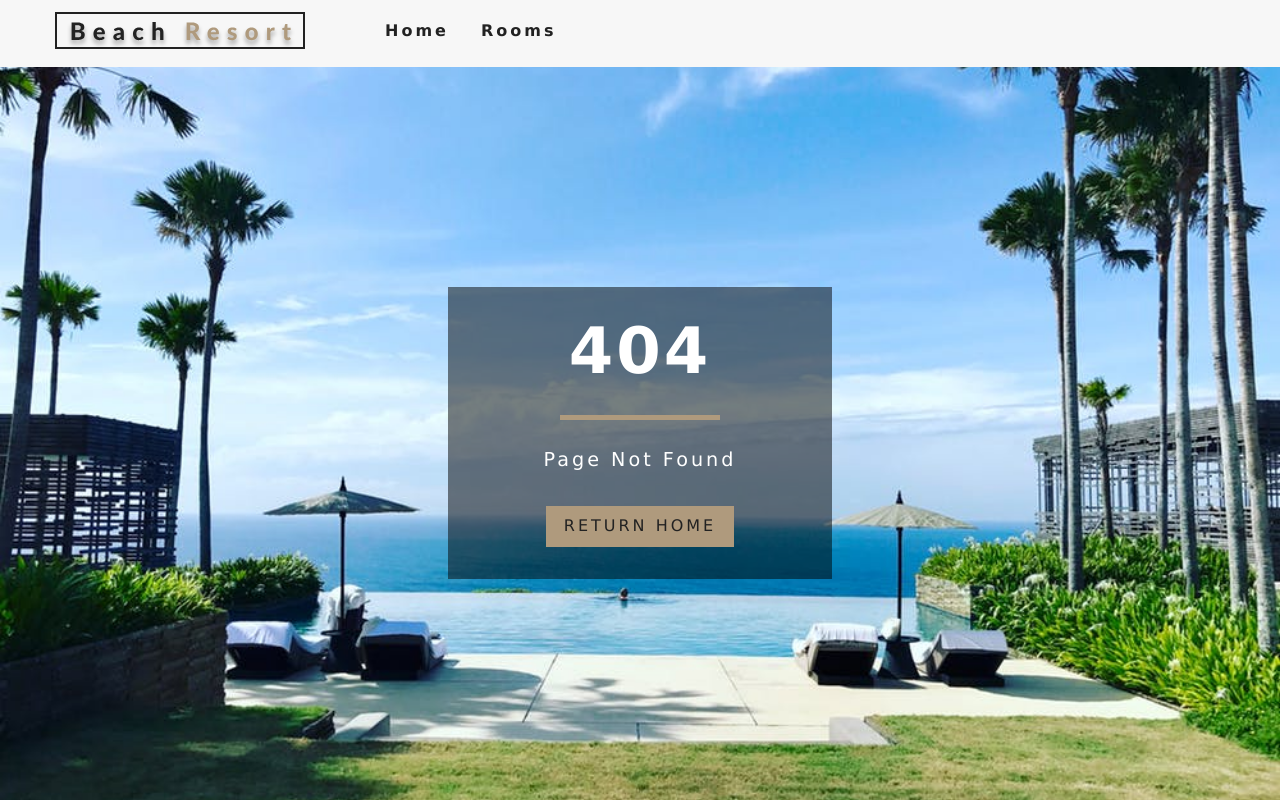
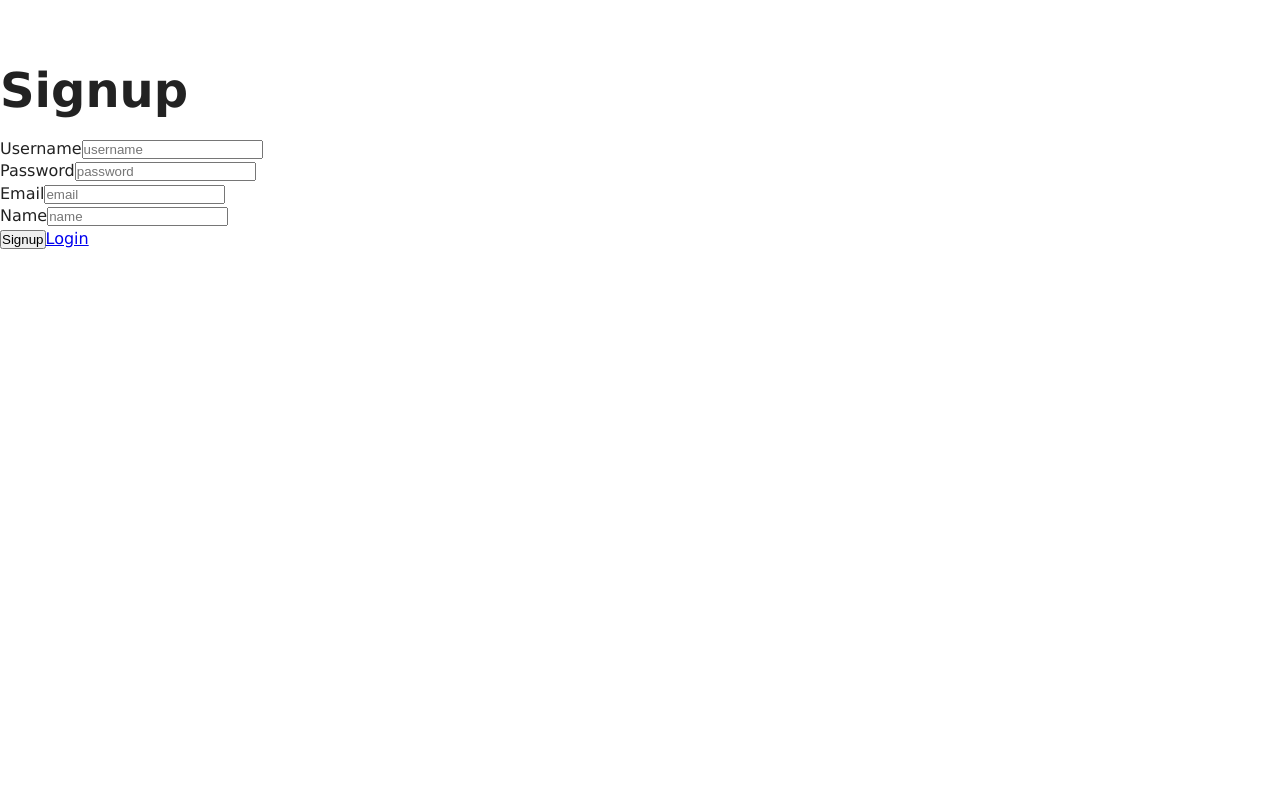
Before and after one commit to liman-collab/resort-demo, a React (Create React App) app: page /signup in a window 1280 px wide. Before the commit this address had no page. Built offline with nearby package versions, Linux system fonts and the light colour scheme.

Commit message:
some changes

```diff
--- a/src/App.css
+++ b/src/App.css
@@ -519,3 +519,6 @@ h6 {
 .login-txt{
 background-color:red
 } */
+.logout-button{
+  border-radius: 15
+}
--- a/src/App.js
+++ b/src/App.js
@@ -6,7 +6,7 @@ import Rooms from './pages/Rooms';
 import SingleRoom from './pages/SingleRoom';
 import Error from './pages/Error';
 import Login from './pages/Login';
-
+import Signup from './pages/Signup';
 import { Route, Switch } from 'react-router-dom';
 
 
@@ -15,15 +15,17 @@ import Navbar from './components/Navbar';
 function App() {
   return (
     <>
-      <Navbar />
+
       <Switch>
+        <Route exact path='/login' component={Login} />
+        <Route exact path='/signup' component={Signup} />
         <Route exact path='/' component={Home} />
         <Route exact path='/rooms' component={Rooms} />
         <Route exact path='/rooms/:slug' component={SingleRoom} />
         <Route component={Error} />
 
       </Switch>
-      {/* <Login /> */}
+
     </>
   );
 }
--- a/src/components/Navbar.js
+++ b/src/components/Navbar.js
@@ -4,17 +4,27 @@ import { FaAlignRight } from 'react-icons/fa'
 import { Link } from 'react-router-dom'
 
 
+class Navbar extends Component {
+    constructor(props) {
+        super(props);
+        this.state = {
+            //redirect: false,
+            isOpen: false
+        }
+        this.logout = this.logout.bind(this)
+    }
 
-export default class Navbar extends Component {
-    state = {
-        isOpen: false,
-    }
     handleToogle = () => {
         this.setState({
             isOpen: !this.state.isOpen
         })
     }
 
+    logout() {
+        sessionStorage.setItem("userData", '');
+        sessionStorage.clear();
+        this.setState({ redirect: true })
+    }
     render() {
         return (
             <nav className="navbar">
@@ -34,9 +44,13 @@ export default class Navbar extends Component {
                         <li>
                             <Link to="/rooms">Rooms</Link>
                         </li>
+                        <li>
+                            <button className="logout-button" type="button" onClick={this.logout}>Logout</button>
+                        </li>
                     </ul>
                 </div>
             </nav>
         )
     }
 }
+export default Navbar
--- a/src/pages/Error.js
+++ b/src/pages/Error.js
@@ -1,14 +1,38 @@
-import React from 'react'
+import React, { Component } from 'react'
 import Hero from '../components/Hero'
 import Banner from '../components/Banner'
 import { Link } from 'react-router-dom'
+import Navbar from '../components/Navbar'
+import { Redirect } from 'react-router-dom'
+class Error extends Component {
+    constructor(props) {
+        super(props);
+        this.state = {
+            redirect: false
+        }
 
-export default function Error() {
+    }
+    componentWillMount() {
+        if (sessionStorage.getItem('userData')) {
+
+        } else {
+            this.setState({ redirect: true })
+        }
+    }
+    render() {
+        if (this.state.redirect) {
+            return (<Redirect to={'/login'} />)
+        }
         return (
+            <>
+                <Navbar />
                 <Hero>
                     <Banner title="404" subtitle="Page not found">
                         <Link to='/' className="btn-primary">Return Home</Link>
                     </Banner>
                 </Hero>
+            </>
         )
     }
+}
+export default Error
--- a/src/pages/Home.js
+++ b/src/pages/Home.js
@@ -1,13 +1,38 @@
-import React from 'react'
+import React, { Component } from 'react'
 import Hero from '../components/Hero'
 import Banner from '../components/Banner'
 import { Link } from 'react-router-dom'
 import Services from '../components/Services'
 import FeaturedRooms from '../components/FeaturedRooms'
+import { Redirect } from 'react-router-dom'
+import Navbar from '../components/Navbar'
 
-export default function Home() {
+class Home extends Component {
+    constructor(props) {
+        super(props);
+        this.state = {
+            redirect: false
+        }
+
+    }
+
+    componentWillMount() {
+        if (sessionStorage.getItem('userData')) {
+
+        } else {
+            this.setState({ redirect: true })
+        }
+    }
+
+
+    render() {
+        if (this.state.redirect) {
+            return (<Redirect to={'/login'} />)
+        }
         return (
+
             <>
+                <Navbar />
                 <Hero>
                     <Banner title="Luxurious rooms" subtitle="deluxe rooms starting at $299">
                         <Link to='/rooms' className="btn-primary">Our rooms</Link>
@@ -19,3 +44,5 @@ export default function Home() {
             </>
         )
     }
+}
+export default Home
--- a/src/pages/Login.js
+++ b/src/pages/Login.js
@@ -1,11 +1,57 @@
 import React, { Component } from 'react';
+import { PostData } from '../services/PostData';
+import { Redirect } from 'react-router-dom'
+export default class Login extends Component {
+    constructor(props) {
+        super(props);
+        this.state = {
+            username: '',
+            password: '',
+            redirect: false
+        }
+        this.login = this.login.bind(this);
+        this.onChange = this.onChange.bind(this);
+    }
 
-export default class Login extends Component {
-    state = {}
+    login() {
+
+        if (this.state.username && this.state.password) {
+            PostData('login', this.state).then((result) => {
+                let responseJSON = result;
+                if (responseJSON.userData) {
+                    sessionStorage.setItem('userData', responseJSON);
+                    this.setState({ redirect: true })
+                } else {
+                    console.log("Login Error")
+                }
+            })
+        }
+
+    }
+
+    onChange(e) {
+        this.setState({ [e.target.name]: e.target.value })
+
+    }
+
     render() {
+        if (this.state.redirect) {
+            return (<Redirect to={'/'} />)
+        }
+        if (sessionStorage.getItem('userData')) {
+            return (<Redirect to={'/'} />)
+        }
         return (
             <div className="login-content">
                 <h1 className="login-txt">Login</h1>
+                <label>Username</label>
+                <input type="text" name="username" placeholder="username" onChange={this.onChange} />
+                <br />
+                <label>Password</label>
+                <input type="password" name="password" placeholder="password" onChange={this.onChange} />
+                <br />
+                <input type="submit" value="Login" className="button" onClick={this.login} />
+                <a href="/signup">Registration</a>
             </div>);
     }
 }
--- a/src/pages/Rooms.js
+++ b/src/pages/Rooms.js
@@ -1,11 +1,33 @@
-import React from 'react'
+import React, { Component } from 'react'
 import Hero from '../components/Hero'
 import Banner from '../components/Banner'
 import { Link } from 'react-router-dom'
 import RoomContainer from '../components/RoomContainer'
-export default function Rooms() {
+import Navbar from '../components/Navbar'
+import { Redirect } from 'react-router-dom'
+class Rooms extends Component {
+    constructor(props) {
+        super(props);
+        this.state = {
+            redirect: false
+        }
+
+    }
+
+    componentWillMount() {
+        if (sessionStorage.getItem('userData')) {
+
+        } else {
+            this.setState({ redirect: true })
+        }
+    }
+    render() {
+        if (this.state.redirect) {
+            return (<Redirect to={'/login'} />)
+        }
         return (
             <>
+                <Navbar />
                 <Hero hero="roomsHero">
                     <Banner title="Our Rooms">
                         <Link to="/" className="btn-primary">Return Home</Link>
@@ -15,3 +37,5 @@ export default function Rooms() {
             </>
         )
     }
+}
+export default Rooms
--- /dev/null
+++ b/src/pages/Signup.js
@@ -0,0 +1,69 @@
+import React, { Component } from 'react';
+import { PostData } from '../services/PostData';
+import { Redirect } from 'react-router-dom'
+class Signup extends Component {
+    constructor(props) {
+        super(props);
+        this.state = {
+            username: '',
+            password: '',
+            email: '',
+            redirect: false
+        }
+        this.signup = this.signup.bind(this);
+        this.onChange = this.onChange.bind(this);
+    }
+
+    signup() {
+
+        if (this.state.username && this.state.password) {
+            PostData('signup', this.state).then((result) => {
+                let responseJSON = result;
+                if (responseJSON.userData) {
+                    sessionStorage.setItem('userData', responseJSON);
+                    this.setState({ redirect: true })
+                } else {
+                    console.log("Login Error")
+                }
+            })
+        }
+
+    }
+
+    onChange(e) {
+        this.setState({ [e.target.name]: e.target.value })
+
+    }
+    render() {
+        if (this.state.redirect) {
+            return (<Redirect to={'/'} />)
+        }
+        if (sessionStorage.getItem('userData')) {
+            return (<Redirect to={'/'} />)
+        }
+        return (
+            <>
+
+                <div className="login-content">
+                    <h1 className="login-txt">Signup</h1>
+                    <label>Username</label>
+                    <input type="text" name="username" placeholder="username" onChange={this.onChange} />
+                    <br />
+                    <label>Password</label>
+                    <input type="password" name="password" placeholder="password" onChange={this.onChange} />
+                    <br />
+                    <label>Email</label>
+                    <input type="text" name="email" placeholder="email" onChange={this.onChange} />
+                    <br />
+                    <label>Name</label>
+                    <input type="text" name="name" placeholder="name" onChange={this.onChange} />
+                    <br />
+                    <input type="submit" value="Signup" className="button" onClick={this.signup} />
+                    <a href="/login">Login</a>
+                </div>
+            </>
+        );
+    }
+}
+
+export default Signup;
--- a/src/pages/SingleRoom.js
+++ b/src/pages/SingleRoom.js
@@ -4,18 +4,32 @@ import Hero from '../components/Hero'
 import Banner from '../components/Banner'
 import { Link } from 'react-router-dom'
 import { RoomContext } from '../Context'
+import Navbar from '../components/Navbar'
+import { Redirect } from 'react-router-dom'
 import StyledHero from '../components/StyledHero'
 export default class SingleRoom extends Component {
     constructor(props) {
         super(props)
         this.state = {
             slug: this.props.match.params.slug,
-            defaultBcg
+            defaultBcg,
+            redirect: false
         }
     }
     static contextType = RoomContext;
     // componentDidMount() {}
+
+    componentWillMount() {
+        if (sessionStorage.getItem('userData')) {
+
+        } else {
+            this.setState({ redirect: true })
+        }
+    }
     render() {
+        if (this.state.redirect) {
+            return (<Redirect to={'/login'} />)
+        }
         const { getRoom } = this.context;
         const room = getRoom(this.state.slug);
         if (!room) {
@@ -30,6 +44,7 @@ export default class SingleRoom extends Component {
 
         return (
             <>
+                <Navbar />
                 <StyledHero img={images[0] || this.state.defaultBcg}>
                     <Banner title={`${name} room`}>
                         <Link to="/rooms" className="btn-primary">back to rooms</Link>
--- /dev/null
+++ b/src/services/PostData.js
@@ -0,0 +1,21 @@
+// import { reject } from "q";
+
+export function PostData(type, userData) {
+
+    let BaseUrl = 'https://api.thewallscript.com/restful/';
+
+    return new Promise((resolve, reject) => {
+        fetch(BaseUrl + type, {
+            method: 'POST',
+            body: JSON.stringify(userData)
+        })
+            .then((response) => response.json())
+            .then((responseJson) => {
+                resolve(responseJson)
+            })
+            .catch((error) => {
+                reject(error);
+            });
+    })
+
+}
```
Lines whose indentation alone changed are shown as unchanged.
